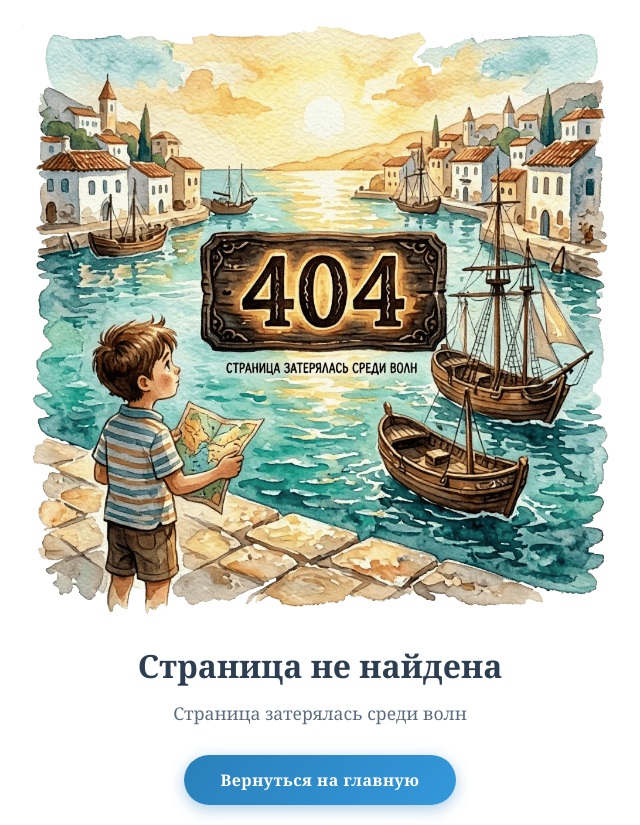
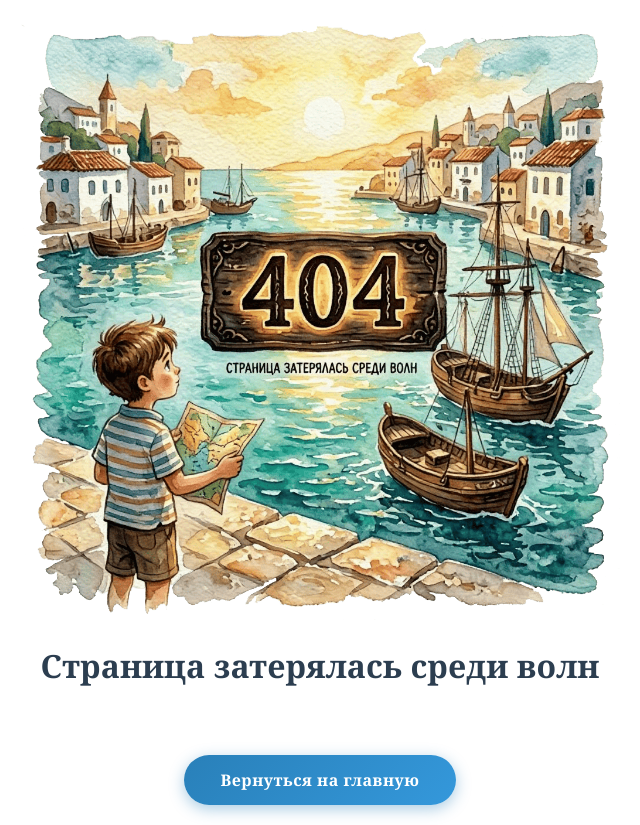
Before and after one commit to steelscorpion19961511-code/alba-mare, a plain HTML site: page 404.html in a window 1280 px wide. Shown: the whole page, without its empty margins (320-960 px from the left). Drawn offline with Linux system fonts and the light colour scheme.

Commit message:
Update 404.html

```diff
--- a/404.html
+++ b/404.html
@@ -75,9 +75,9 @@
 <body>
     <div class="error-page">
         <img src="images/404-sea.png" alt="404 — Страница затерялась среди волн">
-        <h1>Страница не найдена</h1>
+        <h1>Страница затерялась среди волн</h1>
         <p>
-          Страница затерялась среди волн<br>
+          <br>
 
         </p>
         <a href="/" class="btn-home">Вернуться на главную</a>
```
